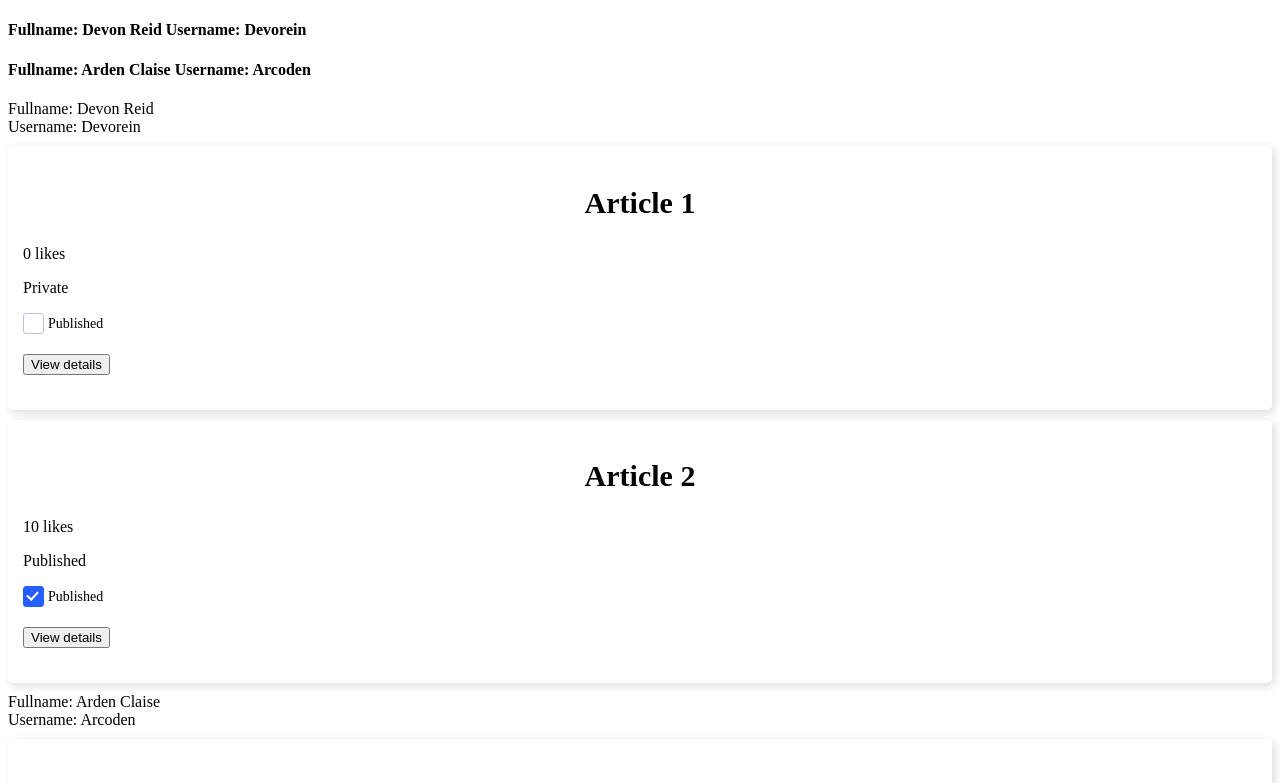
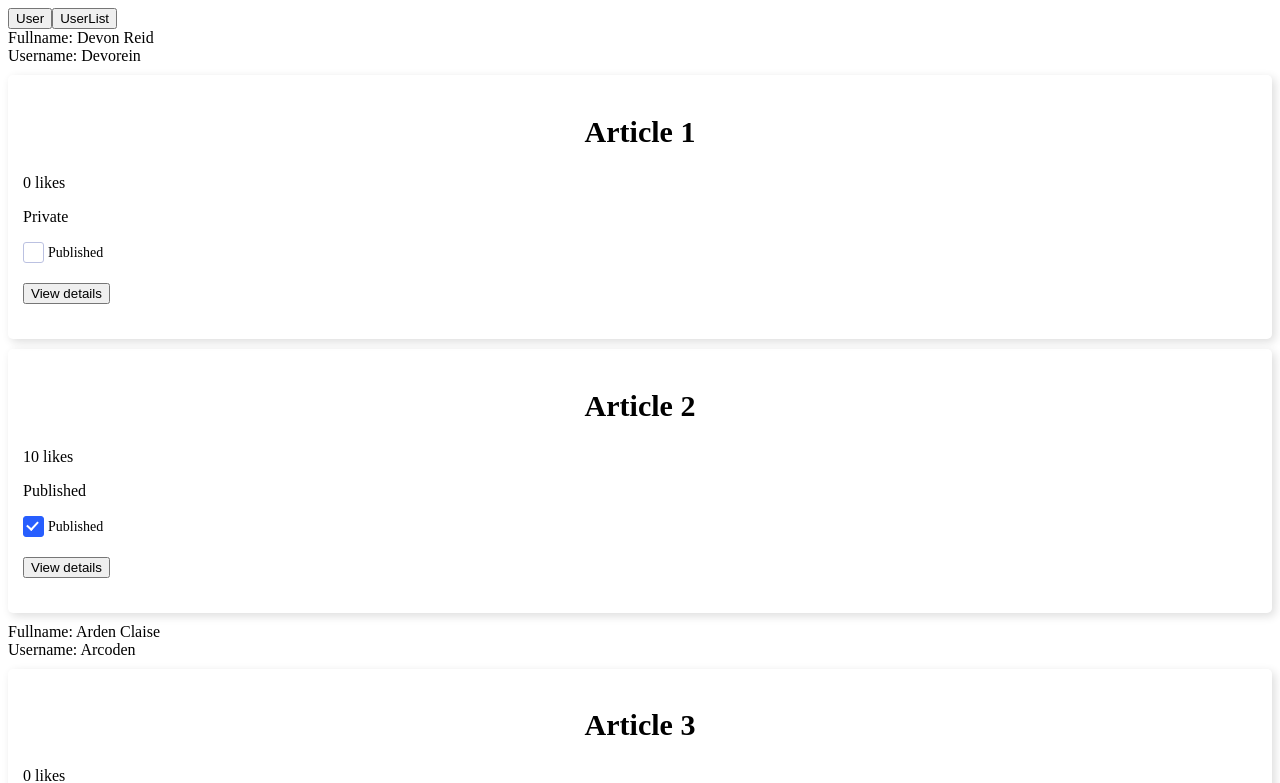
Before and after one commit to Devorein/vue-init, a Vue app: page / in a window 1280 px wide. Shown: the top 783 px of the page. Built offline with nearby package versions, Linux system fonts and the light colour scheme.

Commit message:
Added Tabs component

```diff
--- a/src/App.vue
+++ b/src/App.vue
@@ -1,20 +1,26 @@
 <template>
   <div>
-    <UserList>
+    <Tabs @click="onTabChange" :tabs="['User', 'UserList']"/>
+
+    <UserList v-if="activeTab === 'UserList'">
       <template v-slot:default="slotProps">
         Fullname: {{slotProps.fullname}}
         Username: {{slotProps.username}}
+        Total Articles: {{slotProps.totalArticles}}
       </template>
     </UserList>
-    <div v-for="user in users" :key="'user.'+user.id">
-      <User :user="user"/>
-    </div>
+    <template v-if="activeTab === 'User'">
+      <div v-for="user in users" :key="'user.'+user.id">
+        <User :user="user"/>
+      </div>
+    </template>
   </div>
 </template>
 
 <script>
 import User from "./components/User.vue"
 import UserList from "./components/UserList.vue"
+import Tabs from "./components/Tabs.vue"
 
 const users = [{
   id: 1,
@@ -61,13 +67,20 @@ const users = [{
 export default {
   components: {
     User,
-    UserList
+    UserList,
+    Tabs
   },
   name: 'App',
 
   data(){
     return {
-      users
+      users,
+      activeTab: 'User'
+    }
+  },
+  methods: {
+    onTabChange(tab){
+      this.activeTab = tab
     }
   },
   provide() {
--- /dev/null
+++ b/src/components/Tabs.vue
@@ -0,0 +1,16 @@
+<template>
+  <template v-for="tab in tabs" :key="tab">
+    <button @click="$emit('click', tab)">{{tab}}</button>
+  </template>
+</template>
+
+<script>
+  export default {
+    name: "Tabs",
+    props: ['tabs']
+  }
+</script>
+
+<style scoped>
+
+</style>
--- a/src/components/UserList.vue
+++ b/src/components/UserList.vue
@@ -1,6 +1,6 @@
 <template>
   <h4 v-for="user in users" :key="user.id">
-    <slot :username="user.username" :fullname="user.fullname"></slot>
+    <slot :username="user.username" :fullname="user.fullname" :totalArticles="user.articles.length"></slot>
   </h4>
 </template>
 
```
